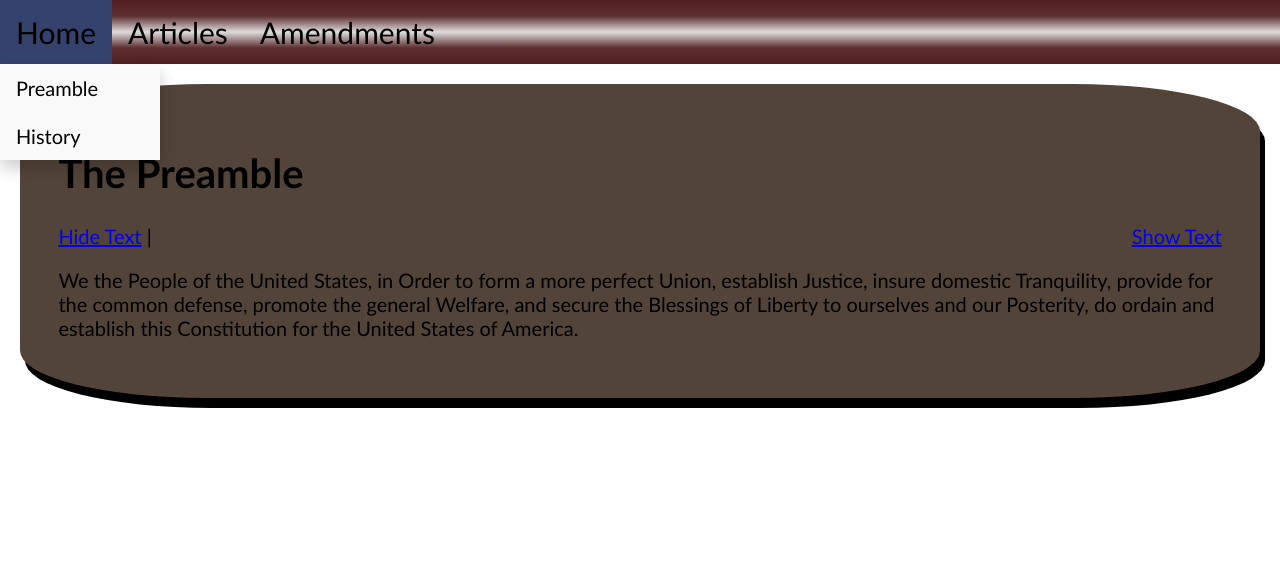
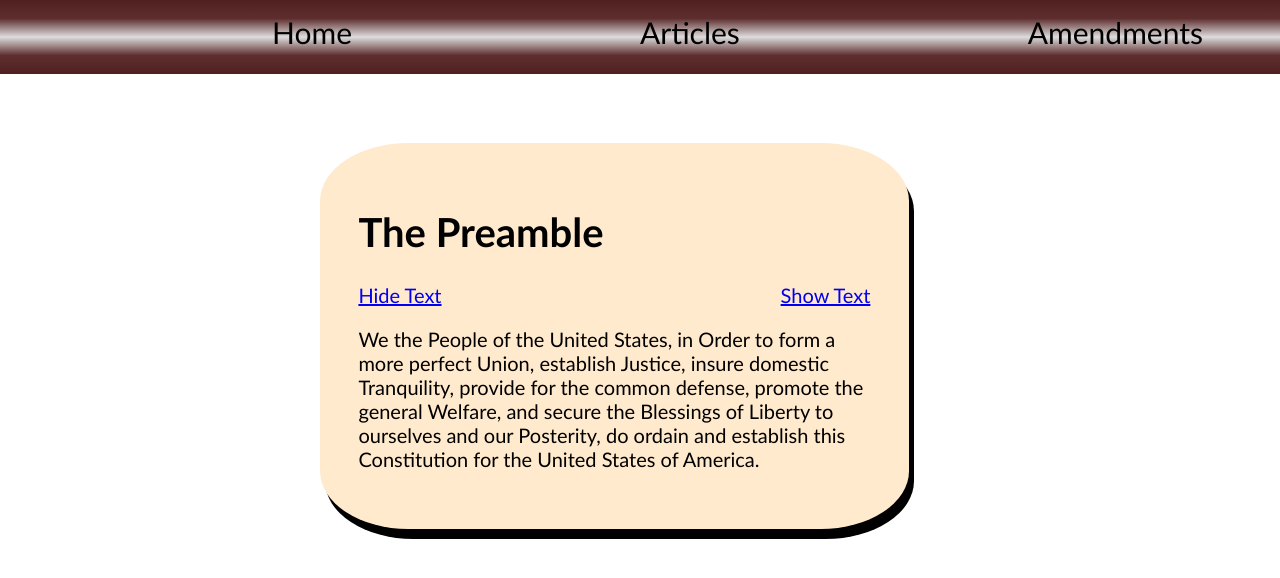
Before and after one commit to RPI-ITWS/ITWS2110-team14, a PHP site: page /constitution/constitution.html in a window 1280 px wide. Shown: the top 578 px of the page. Run offline with PHP 8.4, Linux system fonts and the light colour scheme.

Commit message:
millen11 fixed navbar css and boxes contents

```diff
--- a/constitution/constitution.html
+++ b/constitution/constitution.html
@@ -6,29 +6,28 @@
     <meta name="viewport" content="width=device-width, initial-scale=1.0" />
     <script type="text/javascript" src="resources/jquery-3.7.1.min.js"></script>
     <script type="text/javascript" src="resources/script.js"></script>
-      <script type="text/javascript" src="globals/Card.js"></script>
+
     <title>The Constitution</title>
-      <link rel="icon" type="image/x-icon" href="RPM-logo.png" />
-      <link
-         rel="stylesheet"
-         href="styles.css"
-         href="https://cdnjs.cloudflare.com/ajax/libs/font-awesome/4.7.0/css/font-awesome.min.css"
-         />
+    <link rel="icon" type="image/x-icon" href="/lab1/images/RPM-logo.png" />
+    <link rel="stylesheet" href="styles.css" />
   </head>
+
   <body>
-      <div class="navbar">
-         <ul class="navbar">
-          <li class="dropdown">
-            <a href="#" class="dropbtn">Home</a>
+    <nav class="navbar">
+      <div class="dropdown">
+        <button class="dropbtn">Home</button>
         <div class="dropdown-content">
-              <a href="#preamble">Preamble</a>
-              <a href="#history">History</a>
+          <a href="#">Preamble</a>
+          <a href="#">History</a>
         </div>
-          </li>
-          <li class="dropdown">
-            <a href="articles.html" class="dropbtn">Articles</a>
+      </div>
+      <div class="dropdown">
+        <button class="dropbtn">
+          Articles
+          <div class="fa fa-caret-down"></div>
+        </button>
         <div class="dropdown-content">
-              <a href="amendments.html">Article 1</a>
+          <a href="/constitution/articles.html">Article 1</a>
           <a href="#">Article 2</a>
           <a href="#">Article 3</a>
           <a href="#">Article 4</a>
@@ -36,9 +35,12 @@
           <a href="#">Article 6</a>
           <a href="#">Article 7</a>
         </div>
-          </li>
-          <li class="dropdown">
-            <a href="amendments.html" class="dropbtn">Amendments</a>
+      </div>
+      <div class="dropdown">
+        <button class="dropbtn">
+          Amendments
+          <div class="fa fa-caret-down"></div>
+        </button>
         <div class="dropdown-content">
           <a href="#">Amendment 1</a>
           <a href="#">Amendment 2</a>
@@ -51,37 +53,20 @@
           <a href="#">Amendment 9</a>
           <a href="#">Amendment 10</a>
         </div>
-          </li>
-        </ul>
       </div>
-      <!-- Navbar for navigation to each section -->
-      <!-- <nav class="navBar">
-         <div class="dropdownMenu">
-            <a class="navBarElements" href="#constitution.html">
-               <button class = "dropbtn">
-               <span class = "fa fa-caret-down"></span>
-            </button>
-            Home</a>
-            <div class = "dropdown-content">
-            <a class="navBarElements" href="#preamble">Preamble</a>
-            <a class="navBarElements" href="#historyConstitution">History</a>
-            </div>
-         </div>
-         <a class="navBarElements" href="articles.html">Articles</a></li>
-         <a class="navBarElements" href="amendments.html"
-            >Amendments/Bill of Rights</a>
-         </nav> -->
+    </nav>
+
     <div class="parentContainer">
       <h1 id="preamble">The Preamble</h1>
-         <a href="#" class="hideText">Hide Text</a> |
+      <a href="#" class="hideText">Hide Text</a>
       <a href="#" class="showText">Show Text</a>
       <div class="textContainer">
         <p>
-               We the People of the United States, in Order to form a more perfect Union,
-               establish Justice, insure domestic Tranquility, provide for the common defense,
-               promote the general Welfare, and secure the Blessings of Liberty to ourselves
-               and our Posterity, do ordain and establish this Constitution for the United
-               States of America.
+          We the People of the United States, in Order to form a more perfect
+          Union, establish Justice, insure domestic Tranquility, provide for the
+          common defense, promote the general Welfare, and secure the Blessings
+          of Liberty to ourselves and our Posterity, do ordain and establish
+          this Constitution for the United States of America.
           <!--
          "Lorem ipsum dolor
           sit amet consectetur adipisicing elit. Maxime mollitia, molestiae quas
@@ -111,4 +96,5 @@
     </div>
   </body>
 </html>
+
 <!-- ! -->
--- a/constitution/styles.css
+++ b/constitution/styles.css
@@ -18,87 +18,110 @@ body {
 
 /* The box that will display the current Article, Amendment, etc as well as contain all the other dropdowns */
 .parentContainer {
-  background-color: #524439;
+  background-color: #ffeace;
   border-radius: 15%;
   box-shadow: 5px 10px;
   padding: 3%;
   position: relative;
   font-size: 20px;
   display: inline-block;
-  margin: 20px;
+  margin: 5% 25% 5% 25%;
+  height: max-content;
+  width: 40%;
 }
-ul.listContent{
-  list-style-type: none;
-  margin: 0;
-  padding: 0;
+
+.navbar {
+  background: linear-gradient(#511f1f, #5e2e2f, #dddcdc, #5e2e2f, #511f1f);
+  overflow: hidden;
+  padding: 0 10px 10px 0;
+  margin: 0 0 5px 0;
+  text-decoration: none;
+  width: 100%;
+}
+
+.navbar a {
+  color: #35426d;
+  font-size: 16px;
+  padding: 14px 16px;
+  text-decoration: none;
+}
+
+.dropdown {
+  float: left;
+  margin-left: 20%;
   overflow: hidden;
 }
-ul.navbar {
-  list-style-type: none;
+
+.dropdown .dropbtn {
+  font-size: 30px;
+  border: none;
+  outline: none;
+  color: black;
+  padding: 14px 16px;
+  background-color: inherit;
+  font-family: inherit;
   margin: 0;
-  padding: 0;
-  overflow: hidden;
-  background: linear-gradient(#511f1f, #5e2e2f, #dddcdc, #5e2e2f, #511f1f);
 }
 
-li {
-  float: left;
-}
-
-li a#dropdown, .dropbtn {
-  display: inline-block;
-  color: black;
-  text-align: center;
-  padding: 14px 16px;
-  text-decoration: none;
-  font-size: 30px;
-}
-
-li a#dropdown:hover, .dropdown:hover .dropbtn {
-
+.navbar a:hover,
+.dropdown:hover .dropbtn {
   background-color: #35426d;
 }
 
-li.dropdown {
-  display: inline-block;
-}
-
 .dropdown-content {
-
+  background-color: #f9f9f9;
+  box-shadow: 0px 8px 16px 0px rgba(0, 0, 0, 0.2);
   display: none;
   position: absolute;
-  background-color: #f9f9f9;
-  min-width: 160px;
-  box-shadow: 0px 8px 16px 0px rgba(0,0,0,0.2);
+  min-width: 120px;
   z-index: 1;
 }
 
 .dropdown-content a {
   color: black;
+  display: block;
+  float: none;
   padding: 12px 16px;
   text-decoration: none;
-  display: block;
-  text-align: left;
-  font-size: 20px;
 }
 
-.dropdown-content a:hover {background-color: #f1f1f1;}
+.dropdown-content a:hover {
+  background-color: #35426d;
+}
 
 .dropdown:hover .dropdown-content {
   display: block;
 }
+
+/* Link to Preamble section */
+#preamble {
+}
+
+/* Link to history of the constitution section */
+#historyConstitution {
+}
+
 li a {
   font-size: 20px;
   /* text-decoration: none; */
   color: black;
   text-align: center;
   padding: 14px 0 16px 0;
-
 }
 
+ul.listContent {
+  list-style-type: none;
+  margin: 0;
+  padding: 0;
+  overflow: hidden;
+  height: max-content;
+}
+li {
+  float: left;
+}
 
-.showText{
-  float:right;
+.showText {
+  float: right;
 }
 /* Link to Preamble section */
 #preamble {
```
Lines whose indentation alone changed are shown as unchanged.
